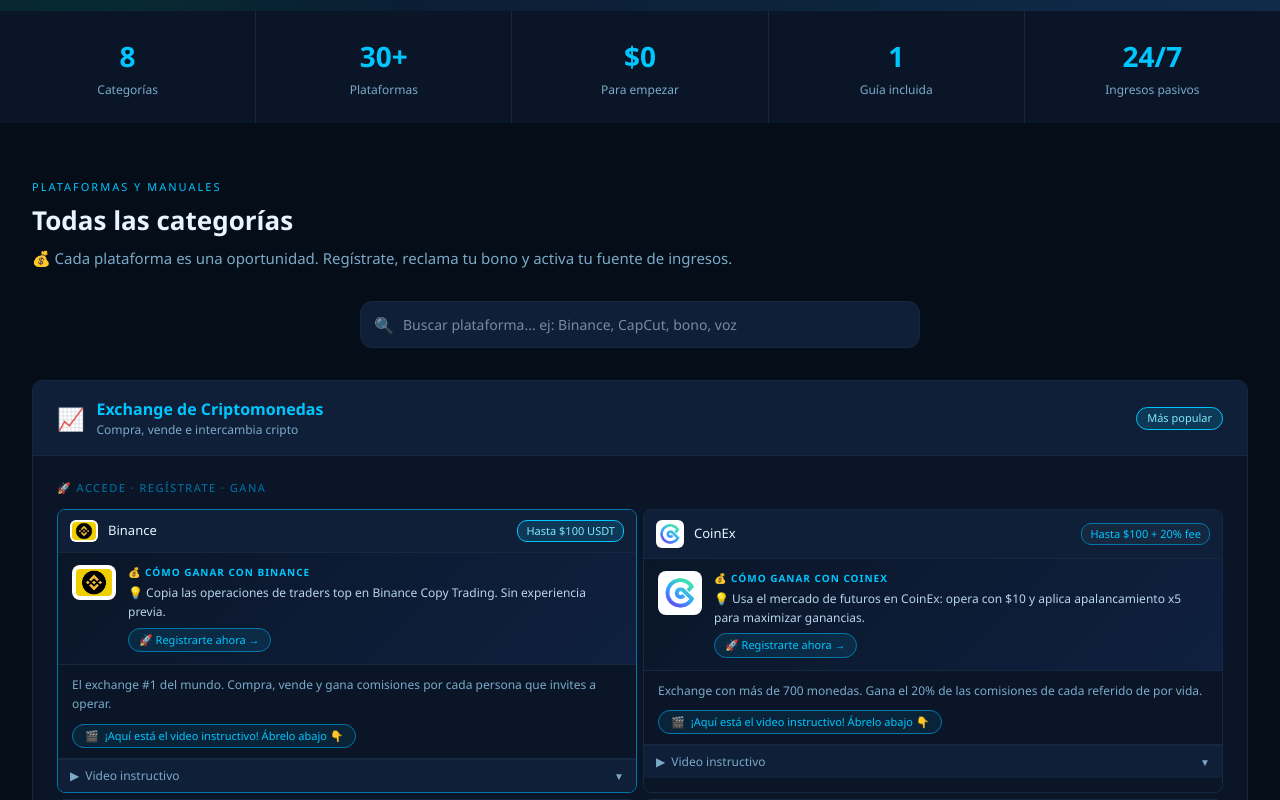
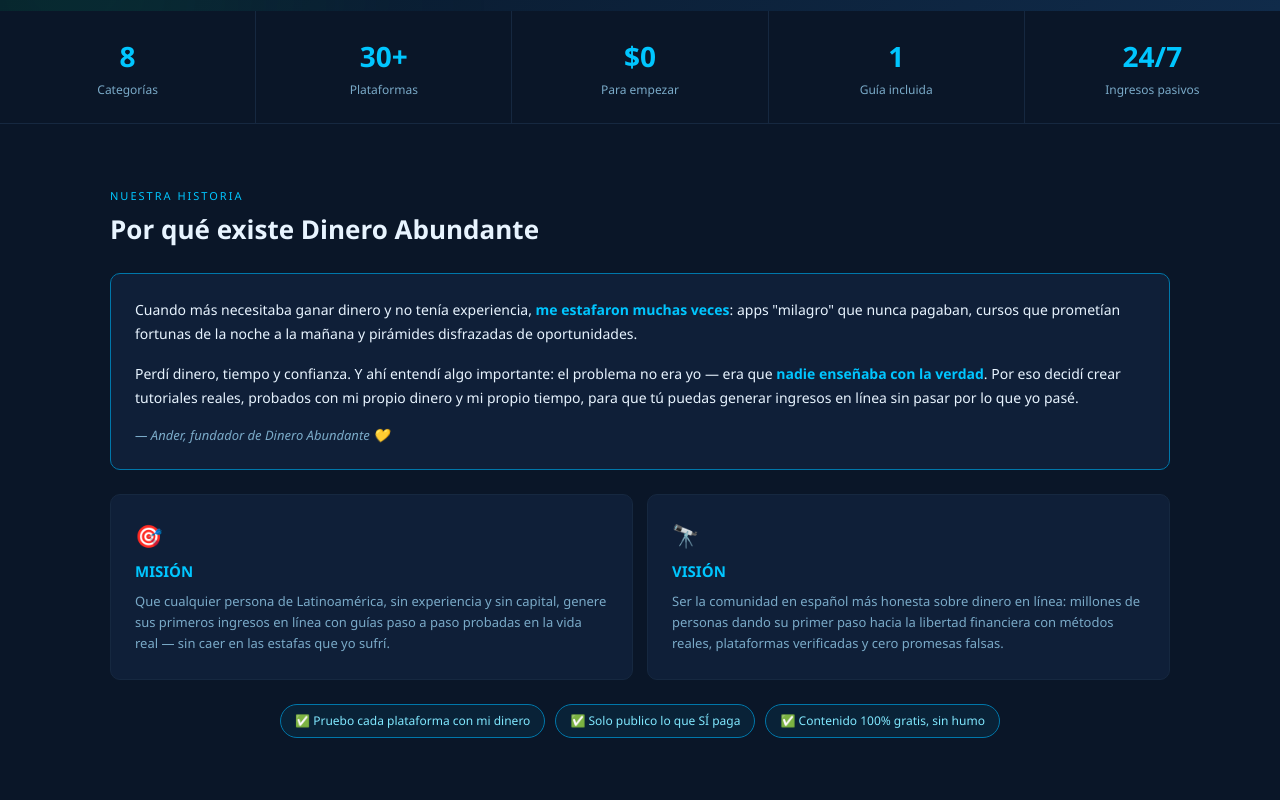
Before and after one commit to bladimirander99-beep/mi-web1, a Next.js app: page / in a window 1280 px wide. Shown: the part 920-1720 px from the top of the page. Built offline with nearby package versions, Linux system fonts and the light colour scheme.

Commit message:
Historia, mision y vision de Dinero Abundante

```diff
--- /dev/null
+++ b/app/components/MisionVision.tsx
@@ -0,0 +1,60 @@
+export function MisionVision() {
+  return (
+    <section
+      id="historia"
+      aria-labelledby="historia-title"
+      style={{ padding: "4rem 2rem", background: "var(--dark2)", borderTop: "0.5px solid var(--dark4)", borderBottom: "0.5px solid var(--dark4)" }}
+    >
+      <div style={{ maxWidth: 1060, margin: "0 auto" }}>
+        <span style={{ fontSize: 11, letterSpacing: 2, color: "var(--gold)", display: "block", marginBottom: "0.4rem" }}>
+          NUESTRA HISTORIA
+        </span>
+        <h2 id="historia-title" style={{ fontSize: 26, fontWeight: 600, marginBottom: "1.5rem" }}>
+          Por qué existe Dinero Abundante
+        </h2>
+
+        {/* Historia personal */}
+        <div style={{ background: "var(--dark3)", border: "1px solid var(--gold-dark)", borderRadius: 10, padding: "1.5rem", marginBottom: "1.5rem" }}>
+          <p style={{ margin: "0 0 1rem", fontSize: 14, lineHeight: 1.7, color: "var(--text)" }}>
+            Cuando más necesitaba ganar dinero y no tenía experiencia, <strong style={{ color: "var(--gold)" }}>me estafaron muchas veces</strong>: apps "milagro" que nunca pagaban, cursos que prometían fortunas de la noche a la mañana y pirámides disfrazadas de oportunidades.
+          </p>
+          <p style={{ margin: "0 0 1rem", fontSize: 14, lineHeight: 1.7, color: "var(--text)" }}>
+            Perdí dinero, tiempo y confianza. Y ahí entendí algo importante: el problema no era yo — era que <strong style={{ color: "var(--gold)" }}>nadie enseñaba con la verdad</strong>. Por eso decidí crear tutoriales reales, probados con mi propio dinero y mi propio tiempo, para que tú puedas generar ingresos en línea sin pasar por lo que yo pasé.
+          </p>
+          <p style={{ margin: 0, fontSize: 13, color: "var(--text-muted)", fontStyle: "italic" }}>
+            — Ander, fundador de Dinero Abundante 💛
+          </p>
+        </div>
+
+        {/* Misión y Visión */}
+        <div style={{ display: "grid", gridTemplateColumns: "repeat(auto-fit, minmax(min(100%, 300px), 1fr))", gap: 14 }}>
+          <div style={{ background: "var(--dark3)", border: "0.5px solid var(--dark4)", borderRadius: 10, padding: "1.5rem" }}>
+            <div style={{ fontSize: 22, marginBottom: 8 }} aria-hidden="true">🎯</div>
+            <h3 style={{ margin: "0 0 8px", fontSize: 15, fontWeight: 600, color: "var(--gold)" }}>MISIÓN</h3>
+            <p style={{ margin: 0, fontSize: 13, lineHeight: 1.65, color: "var(--text-muted)" }}>
+              Que cualquier persona de Latinoamérica, sin experiencia y sin capital, genere sus primeros ingresos en línea con guías paso a paso probadas en la vida real — sin caer en las estafas que yo sufrí.
+            </p>
+          </div>
+          <div style={{ background: "var(--dark3)", border: "0.5px solid var(--dark4)", borderRadius: 10, padding: "1.5rem" }}>
+            <div style={{ fontSize: 22, marginBottom: 8 }} aria-hidden="true">🔭</div>
+            <h3 style={{ margin: "0 0 8px", fontSize: 15, fontWeight: 600, color: "var(--gold)" }}>VISIÓN</h3>
+            <p style={{ margin: 0, fontSize: 13, lineHeight: 1.65, color: "var(--text-muted)" }}>
+              Ser la comunidad en español más honesta sobre dinero en línea: millones de personas dando su primer paso hacia la libertad financiera con métodos reales, plataformas verificadas y cero promesas falsas.
+            </p>
+          </div>
+        </div>
+
+        {/* Compromisos */}
+        <div style={{ marginTop: "1.5rem", display: "flex", flexWrap: "wrap", gap: 10, justifyContent: "center" }}>
+          {["✅ Pruebo cada plataforma con mi dinero", "✅ Solo publico lo que SÍ paga", "✅ Contenido 100% gratis, sin humo"].map((c) => (
+            <span key={c} style={{ fontSize: 12, color: "var(--gold-light)", background: "rgba(0,198,255,0.07)", border: "0.5px solid var(--gold-dark)", borderRadius: 20, padding: "7px 14px" }}>
+              {c}
+            </span>
+          ))}
+        </div>
+      </div>
+    </section>
+  );
+}
+
+export default MisionVision;
--- a/app/page.tsx
+++ b/app/page.tsx
@@ -1,4 +1,5 @@
 import { Hero } from "./components/Hero";
+import { MisionVision } from "./components/MisionVision";
 import { CategoriesSection } from "./components/CategoriesSection";
 import { CursoRedes } from "./components/CursoRedes";
 import { EarningsSection } from "./components/EarningsSection";
@@ -13,6 +14,7 @@
   return (
     <>
       <Hero />
+      <MisionVision />
       <CategoriesSection />
       <CursoRedes />
       <EarningsSection />
```
